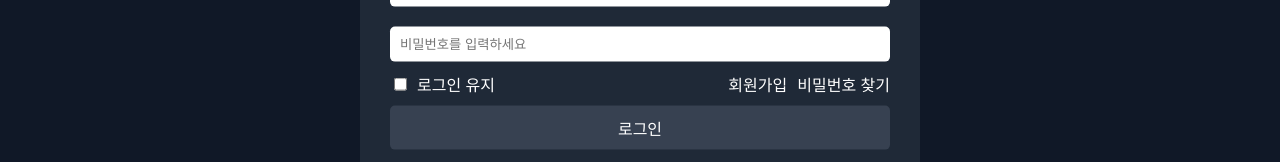
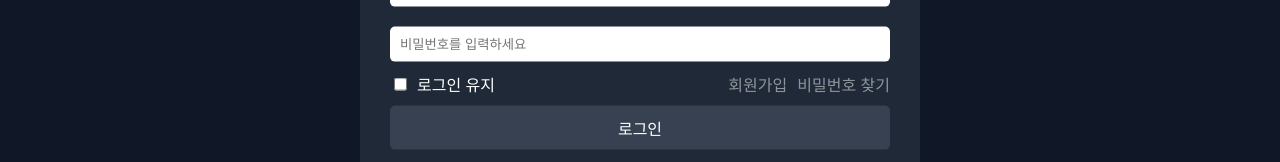
Before and after one commit to Team-Questio/Front, a React (Create React App) app: page /login in a window 1280 px wide. Shown: the part 421-583 px from the top of the page. Built offline with nearby package versions, Linux system fonts and the light colour scheme.

Commit message:
[fix] signup, findPW button styling

```diff
--- a/src/components/Login.tsx
+++ b/src/components/Login.tsx
@@ -66,9 +66,9 @@ const LoginBox: React.FC = () => {
           로그인 유지
         </label>
         <div className="login-sub-item-sub">
-          <div onClick={handleSignUpButtonClick}>회원가입</div>
+          <div onClick={handleSignUpButtonClick} className="signup-link">회원가입</div>
           <div className="bin-divide" />
-          <div onClick={handleFindPWButtonClick}>비밀번호 찾기</div>
+          <div onClick={handleFindPWButtonClick} className="forgot-password-link">비밀번호 찾기</div>
         </div>
       </div>
       <button className="form-button" onClick={handleLogin}>
--- a/src/styles/style.css
+++ b/src/styles/style.css
@@ -263,3 +263,15 @@ label input[type="checkbox"] {
 .button-container {
   width: 30%;
 }
+
+.signup-link,
+.forgot-password-link {
+  text-decoration: none;
+  cursor: pointer;
+  opacity: 0.5;
+}
+
+.signup-link:hover,
+.forgot-password-link:hover {
+  text-decoration: underline; /* 호버 시 밑줄 표시 */
+}
```
